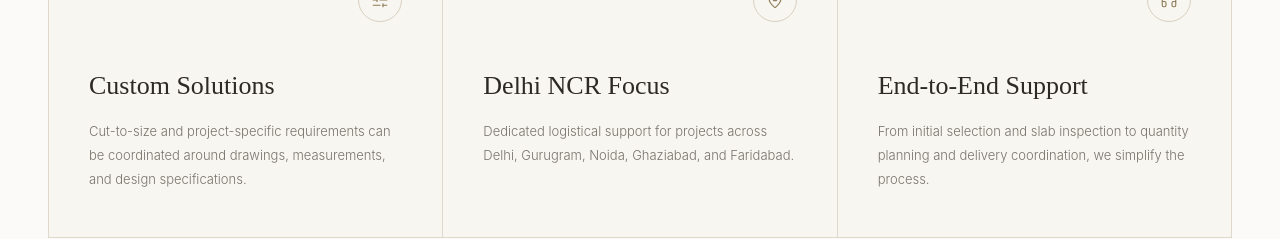
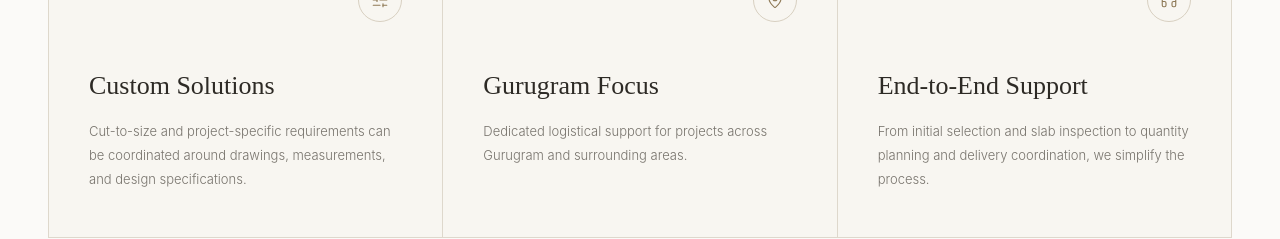
Before and after one commit to risezonic567/delhirocksland, a React (Vite) app: page / in a window 1280 px wide. Shown: the part 7394-7633 px from the top of the page. Built offline with nearby package versions, Linux system fonts and the light colour scheme.

Commit message:
added all content

```diff
--- a/src/components/Applications.jsx
+++ b/src/components/Applications.jsx
@@ -167,12 +167,13 @@
                 {/* CTA */}
                 <div className="mt-6 pt-5 border-t border-[#E8E2D8]">
 
-                  <a
-                    href="tel:+919289207505"
+                  <button
+                   onClick={onOpenQuote}
                     className="
                       group/btn
                       inline-flex
                       items-center
+                      cursor-pointer
                       gap-2
                       text-[10px]
                       font-semibold
@@ -194,7 +195,7 @@
                         group-hover/btn:-translate-y-1
                       "
                     />
-                  </a>
+                  </button>
 
                 </div>
 
--- a/src/components/WhyDelhiRocks.jsx
+++ b/src/components/WhyDelhiRocks.jsx
@@ -38,8 +38,8 @@
     {
       icon: MapPin,
       number: "05",
-      title: "Delhi NCR Focus",
-      desc: "Dedicated logistical support for projects across Delhi, Gurugram, Noida, Ghaziabad, and Faridabad.",
+      title: "Gurugram Focus",
+      desc: "Dedicated logistical support for projects across Gurugram and surrounding areas.",
     },
     {
       icon: Headphones,
@@ -220,7 +220,7 @@
           </div>
 
           <a
-          href="tel:+919289207505"
+            href="tel:+919289207505"
             className="
               group
               inline-flex
```
